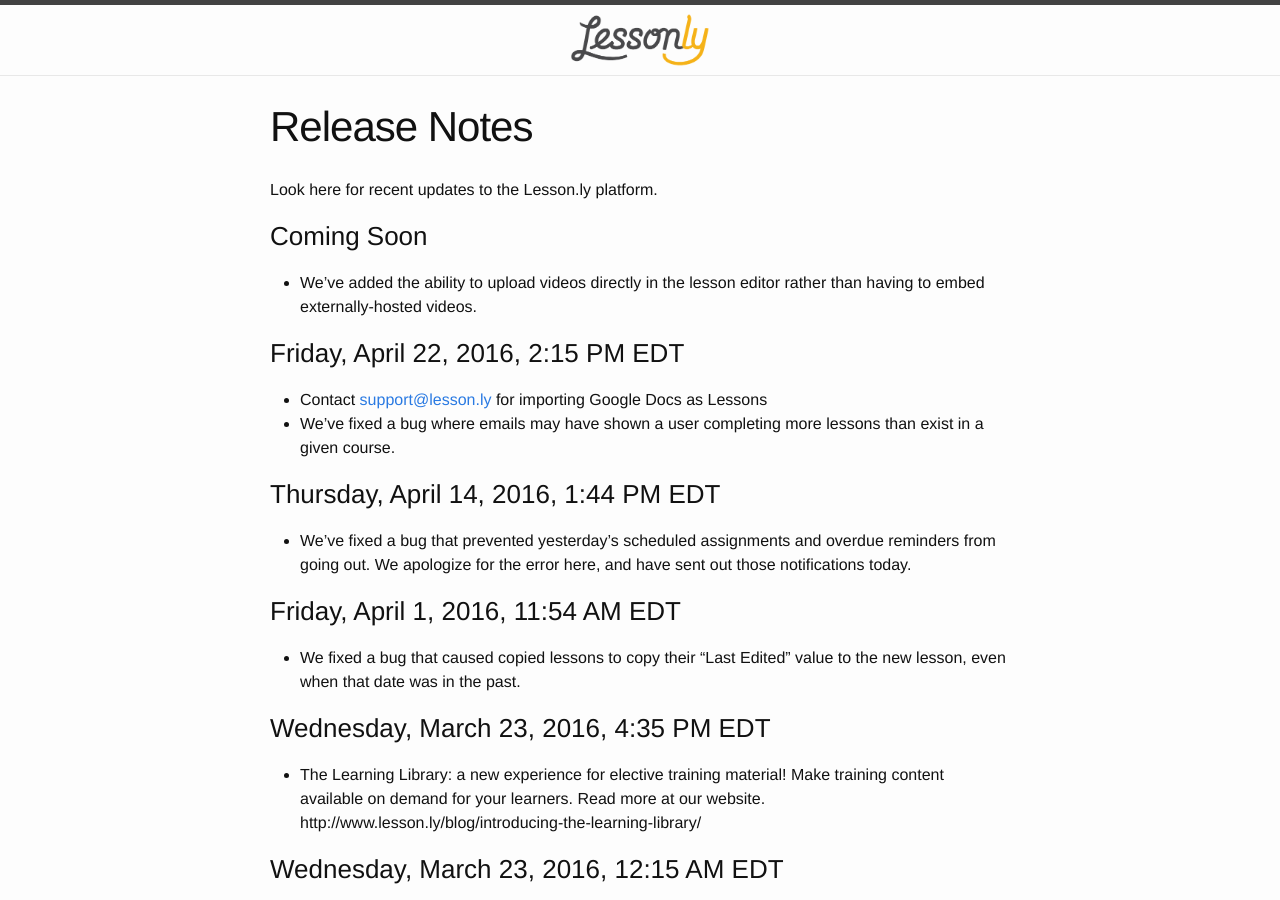
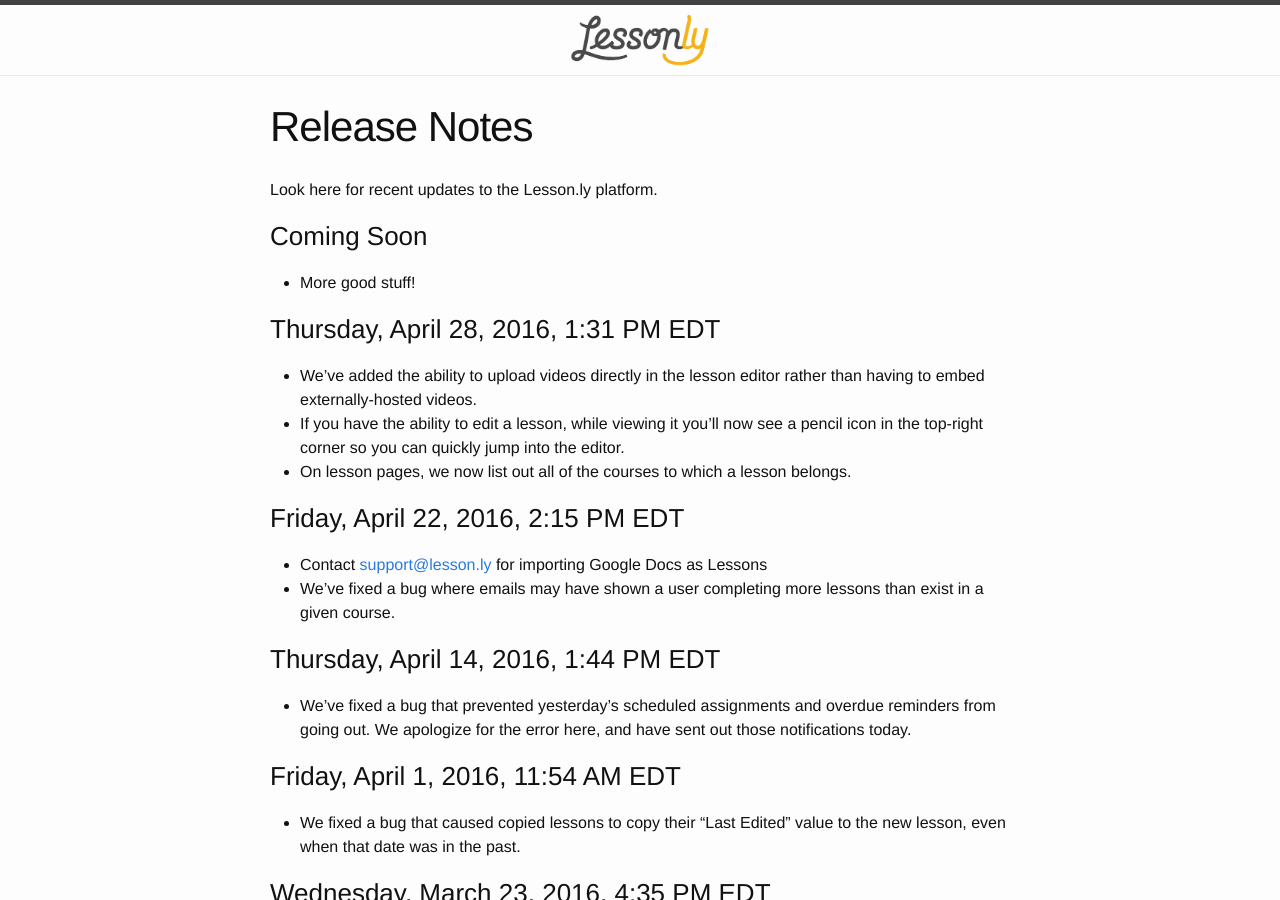
Before and after one commit to isabella232/lessonly.github.io, a Jekyll site: the page built from release-notes.md, in a window 1280 px wide and 900 px high. Built offline with Jekyll 4.4.1, drawn with Linux system fonts in a browser that asks for light colours.

Commit message:
Update release notes

```diff
--- a/release-notes.md
+++ b/release-notes.md
@@ -8,7 +8,13 @@
 
 ### Coming Soon
 
+- More good stuff!
+
+### Thursday, April 28, 2016, 1:31 PM EDT
+
 - We've added the ability to upload videos directly in the lesson editor rather than having to embed externally-hosted videos.
+- If you have the ability to edit a lesson, while viewing it you'll now see a pencil icon in the top-right corner so you can quickly jump into the editor.
+- On lesson pages, we now list out all of the courses to which a lesson belongs.
 
 ### Friday, April 22, 2016, 2:15 PM EDT
 
```
